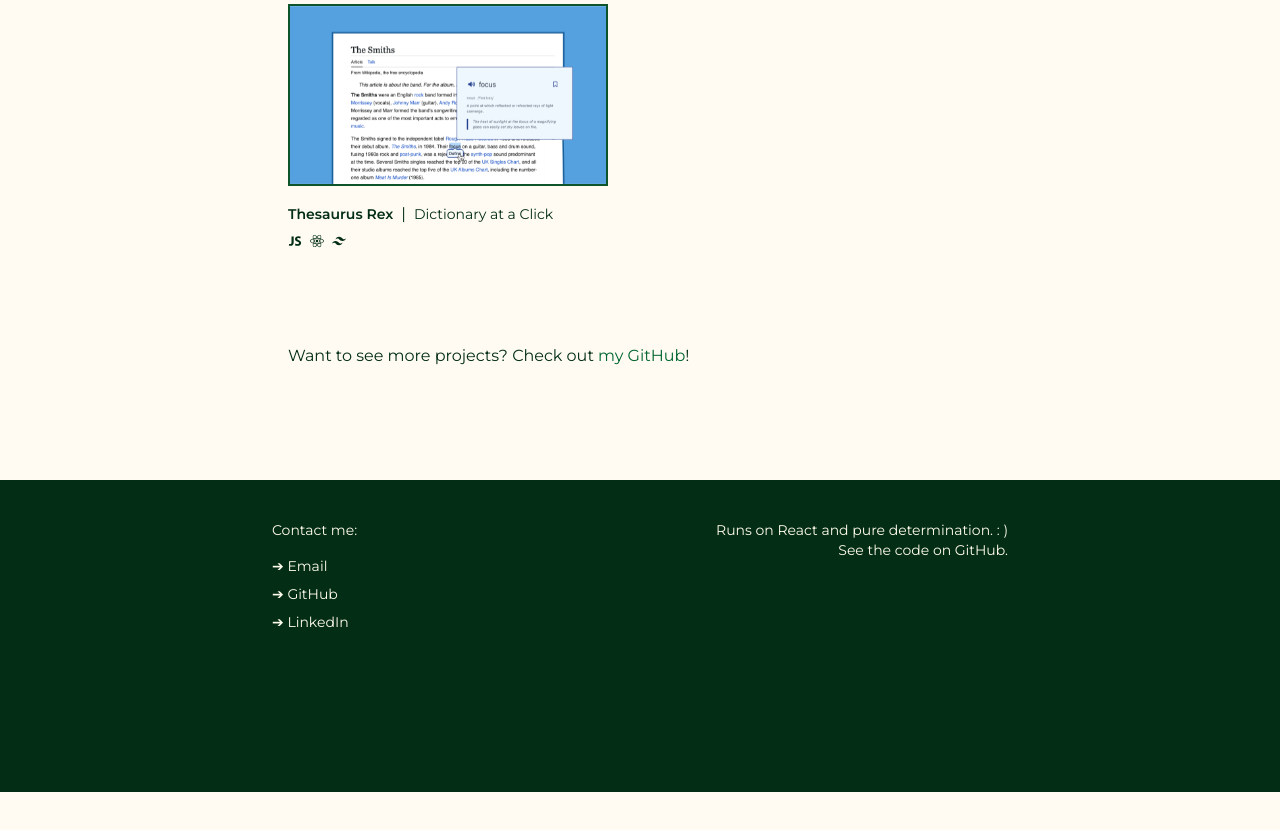
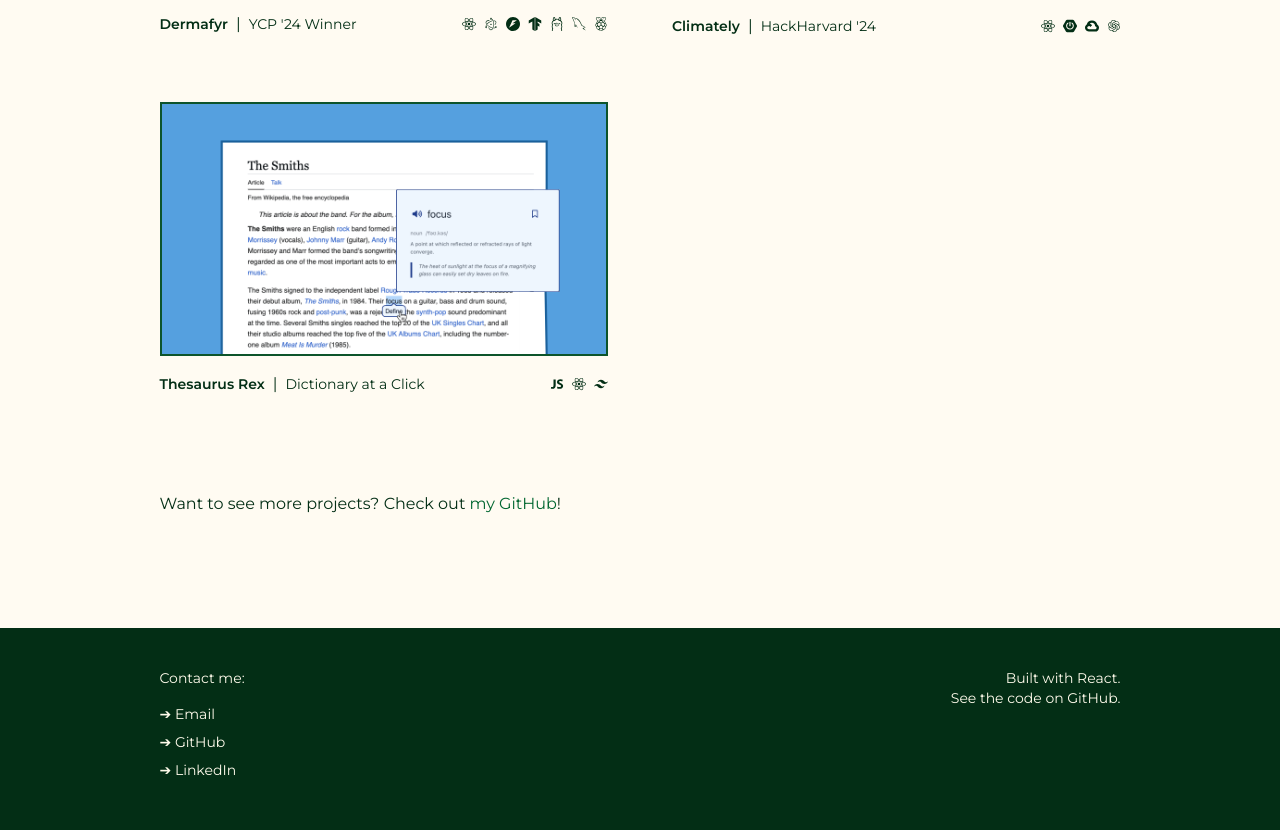
Before and after one commit to mrktsm/portfolio, a React (Vite) app: page / in a window 1280 px wide. Shown: the part 1534-2364 px from the top of the page. Before the commit the page ends 2326 px from the top, so only its background shows below. Built offline with nearby package versions, Linux system fonts and the light colour scheme; a web font is replaced by a local one.

Commit message:
New Logo

```diff
--- a/index.html
+++ b/index.html
@@ -2,7 +2,7 @@
 <html lang="en">
   <head>
     <meta charset="UTF-8" />
-    <link rel="icon" type="image/svg+xml" href="/images/grid-circle.png" />
+    <link rel="icon" type="image/svg+xml" href="/images/new-m.png" />
     <meta name="viewport" content="width=device-width, initial-scale=1.0" />
     <title>Marko Tsymbaliuk</title>
     <link rel="preconnect" href="https://fonts.googleapis.com" />
--- a/src/App.tsx
+++ b/src/App.tsx
@@ -246,7 +246,7 @@ const App = () => {
       <div
         ref={projectsRef}
         id="projects"
-        className={`w-full px-4 md:px-8 py-16 max-w-full md:max-w-[56%] mx-auto transform transition-all duration-1000 md:min-w-[768px] ${
+        className={`w-full px-4 md:px-8 py-16 max-w-full md:max-w-[63%] mx-auto transform transition-all duration-1000 md:min-w-[1025px] ${
           isVisible ? "opacity-100 translate-y-0" : "opacity-0 translate-y-10"
         }`}
       >
@@ -282,7 +282,7 @@ const App = () => {
                     <img
                       src={project.screenshot}
                       alt={`${project.title} Screenshot`}
-                      className="w-full h-full object-cover absolute top-0 left-0 md:opacity-0 block md:transition-opacity md:duration-500 md:group-hover:opacity-100"
+                      className="w-full h-full object-cover absolute top-0 left-0 block md:transition-opacity md:duration-500 md:group-hover:opacity-100"
                     />
                   )}
                   {!project.imageUrl && (
@@ -346,7 +346,7 @@ const App = () => {
       {/* Contact Section - Improved mobile layout */}
       <div id="contact" className="bg-green-950 text-amber-50 pb-40 mt-12">
         <div className="mt-12">
-          <div className="max-w-full md:max-w-[62.5%] mx-auto px-4 md:px-8 md:min-w-[768px]">
+          <div className="max-w-full md:max-w-[62.5%] mx-auto px-4 md:px-8 md:min-w-[1025px]">
             <div className="flex flex-col sm:flex-row justify-between items-start w-full space-y-6 sm:space-y-0">
               <div className="text-left w-full sm:w-auto">
                 <h2 className="text-sm mt-10 mb-4">Contact me: </h2>
@@ -378,9 +378,7 @@ const App = () => {
                 </p>
               </div>
               <div className="text-left sm:text-right w-full sm:w-auto">
-                <h2 className="text-sm mt-10">
-                  Runs on React and pure determination.{" : )"}
-                </h2>
+                <h2 className="text-sm mt-10">Built with React.</h2>
                 <p className="text-sm mb-2">
                   <a
                     href="https://github.com/mrktsm/portfolio"
```
Also changed, not shown: public/images/new-m.png (added).
